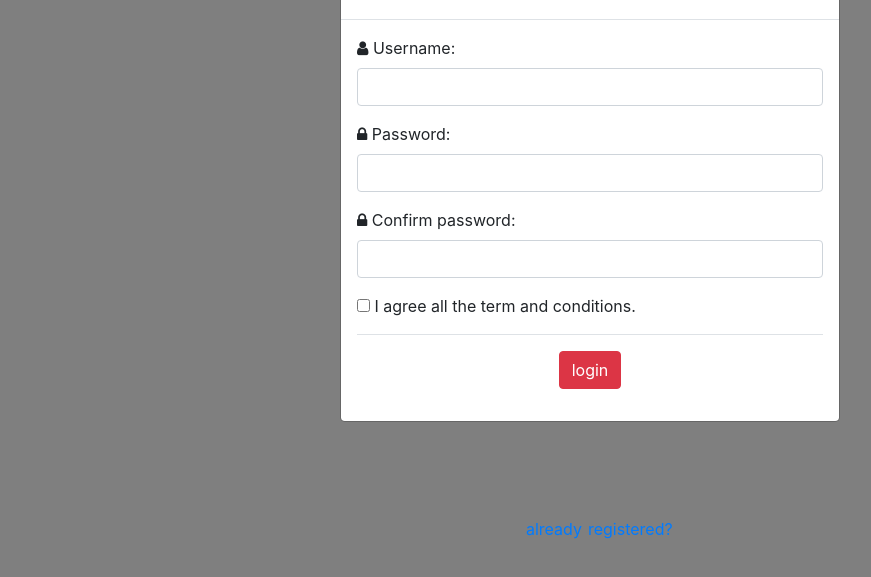
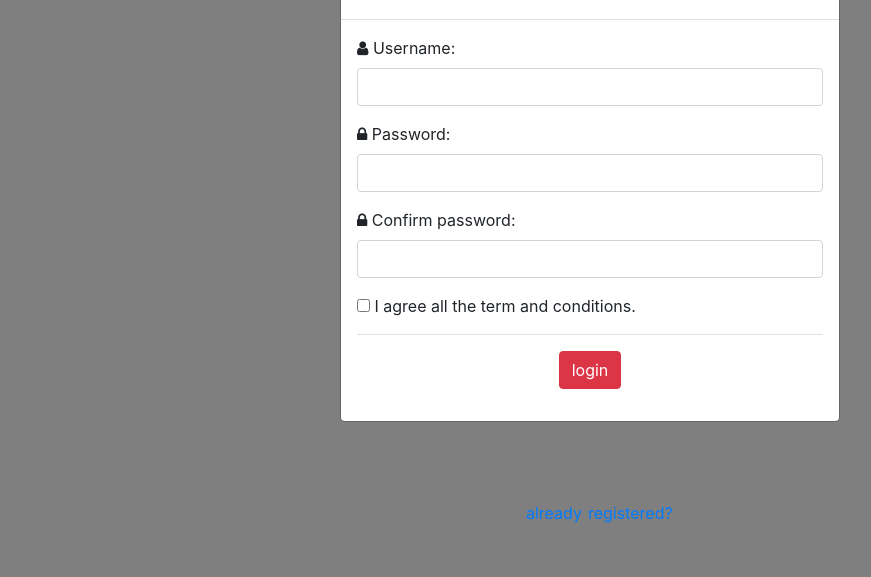
Before and after one commit to shrishty2510/Modal-box, a plain HTML site: page index.html in a window 1280 px wide. Both pictures are taken after a click on the button "login/signup". Shown: the part 219-796 px from the top of the page, without its empty margins (50-921 px from the left). Drawn offline with nearby package versions, Linux system fonts and the light colour scheme.

Commit message:
Update index.html

```diff
--- a/index.html
+++ b/index.html
@@ -24,7 +24,7 @@
         align-self: center;
         padding-left: 45%;
         position: absolute;
-        top:92%;
+        top:90%;
         word-spacing: 1.5px;
     }
 </style>
```
